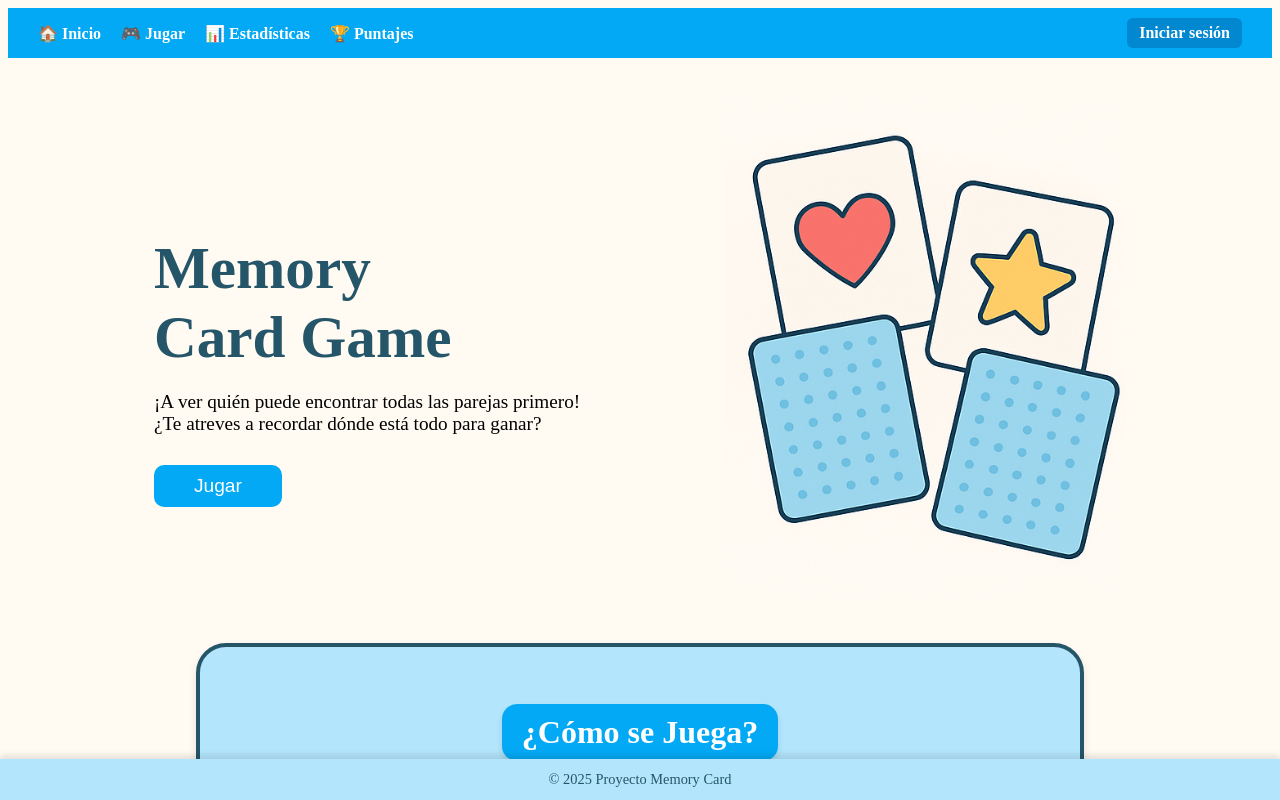
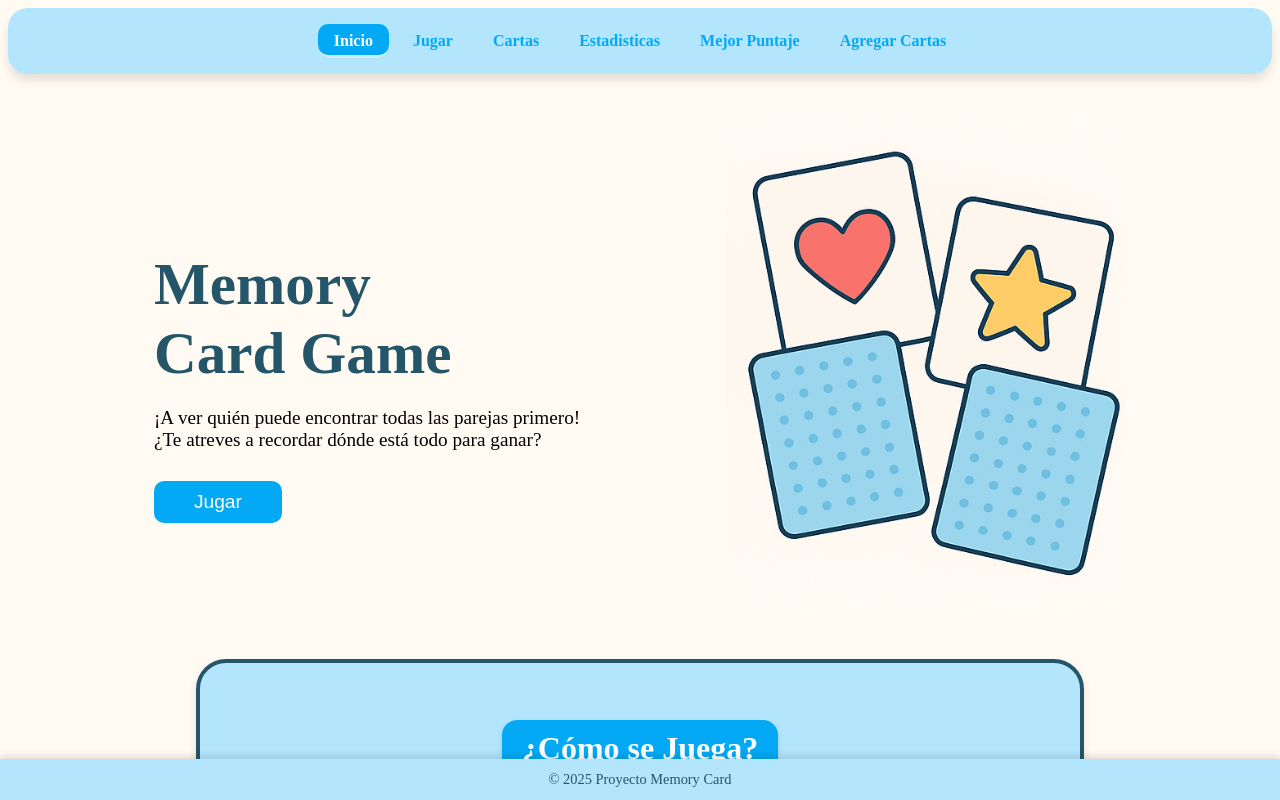
Before and after one commit to lmayor28/Memory-Cards, a Vue app: page / in a window 1280 px wide. Shown: the top 800 px of the page. Built offline with nearby package versions, Linux system fonts and the light colour scheme.

Commit message:
restauracion de app.vue

```diff
--- a/src/App.vue
+++ b/src/App.vue
@@ -1,29 +1,5 @@
 <template>
-  <!-- 🔹 Barra de navegación superior -->
-  <header class="header">
-    <div class="left">
-      <!-- 🔸 Enlaces principales -->
-      <router-link to="/">🏠 Inicio</router-link>
-      <router-link to="/juego">🎮 Jugar</router-link>
-      <router-link to="/estadisticas">📊 Estadísticas</router-link>
-      <router-link to="/mejor-puntaje">🏆 Puntajes</router-link>
-    </div>
-
-    <div class="right">
-      <!-- 🔸 Si hay usuario logueado -->
-      <template v-if="usuarioActual">
-        <span class="usuario">👤 {{ usuarioActual.nombreUsuario }}</span>
-        <button class="logout" @click="cerrarSesion">Cerrar sesión</button>
-      </template>
-
-      <!-- 🔸 Si NO hay usuario logueado -->
-      <template v-else>
-        <router-link to="/iniciar-sesion" class="login-btn">Iniciar sesión</router-link>
-      </template>
-    </div>
-  </header>
-
-  <!-- 🔹 Contenido principal -->
+  <CNavbar />
   <main>
     <router-view />
   </main>
@@ -34,10 +10,11 @@
 
 <script>
 import CFooter from './components/CFooter.vue'
+import CNavbar from './components/CNavbar.vue';
 
 export default {
   name: 'App',
-  components: { CFooter },
+  components: { CFooter, CNavbar },
 
   data() {
     return {
```
